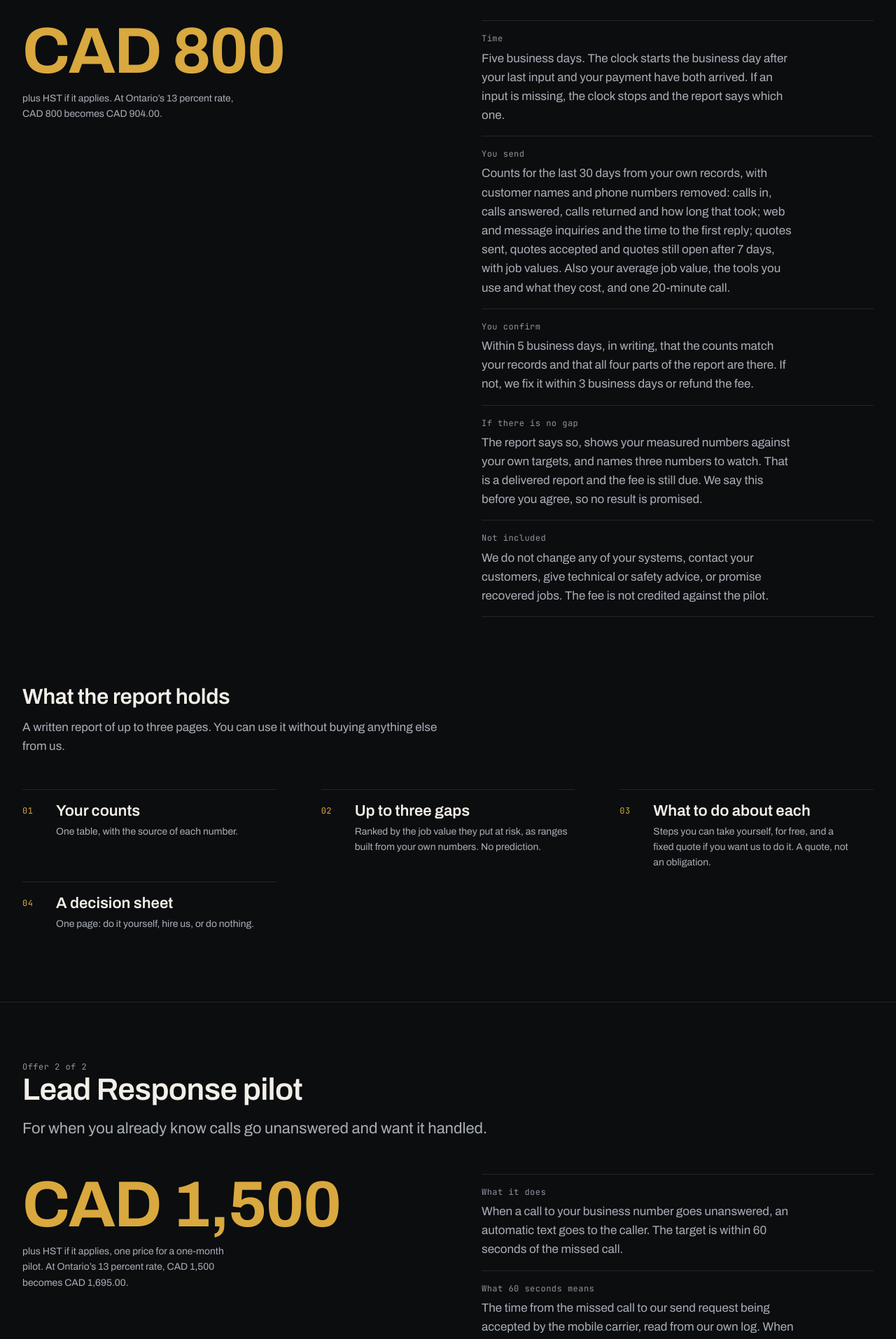
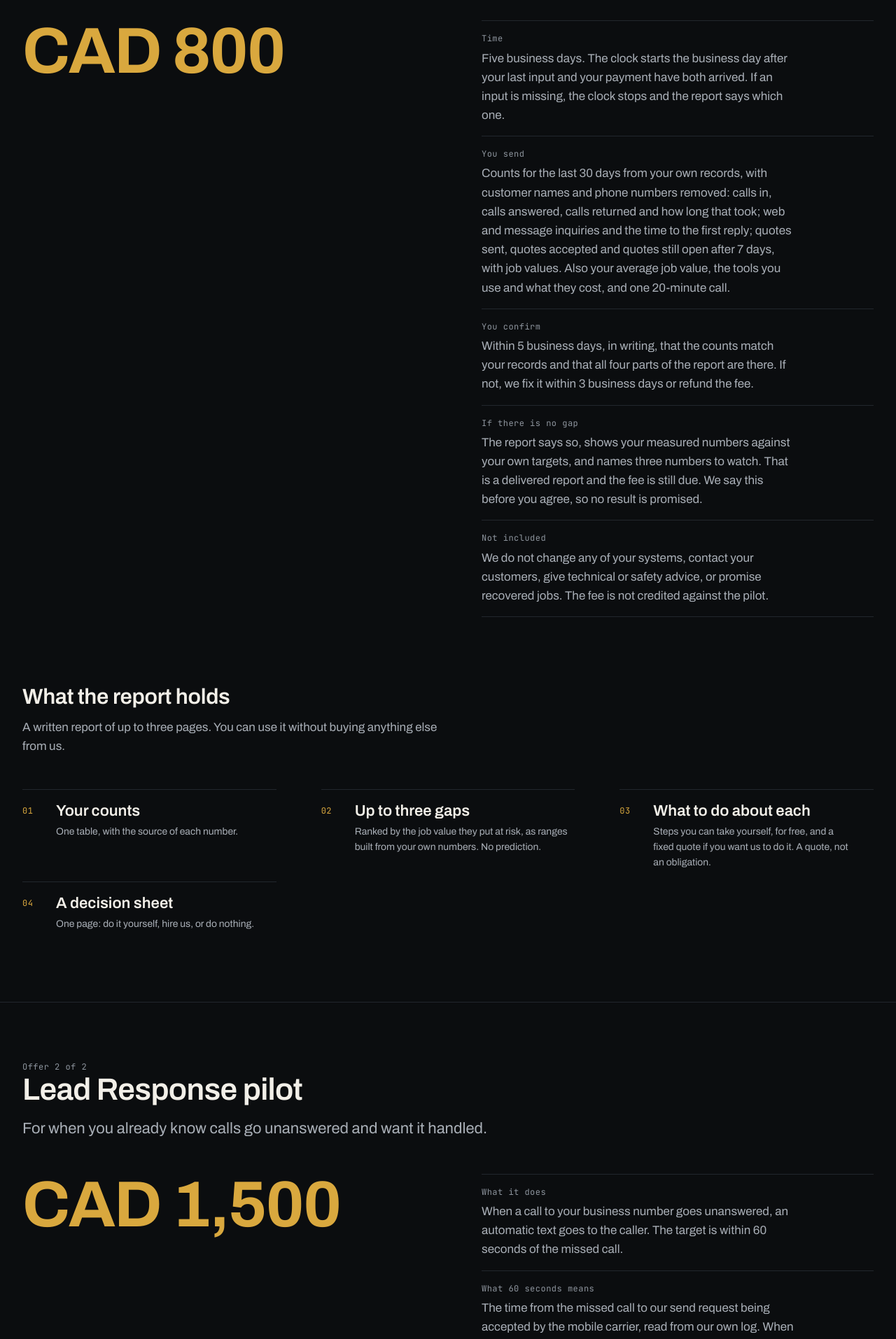
Before and after one commit to Mas-AI-Official/Mas-AI-Official, a Next.js app: page /growth in a window 1280 px wide. Shown: the part 1100-3014 px from the top of the page at 70% size. Built offline with nearby package versions, Linux system fonts and the light colour scheme.

Commit message:
fix(growth): show plain CAD prices with no HST or tax line
MAS-AI is not HST-registered and charges no HST. Remove the hst field, its
paragraph and the unused .gr-hst rule; prices read CAD 800 and CAD 1,500.

Co-Authored-By: Claude Sonnet 5.5 <noreply@anthropic.com>

```diff
--- a/src/app/growth/page.tsx
+++ b/src/app/growth/page.tsx
@@ -22,7 +22,6 @@ function OfferTerms({ offer }: { offer: Offer }) {
         <p className="wk-price">
           {offer.price}
         </p>
-        <p className="t-small gr-hst">{offer.hst}</p>
       </div>
       <dl className="wk-terms__list" data-reveal style={{ ['--i' as string]: 1 }}>
         {offer.terms.map((t) => (
--- a/src/content/growth.ts
+++ b/src/content/growth.ts
@@ -3,7 +3,7 @@
  *
  * Source of every term below: D:/Ideas/creative/campaigns/masai-launch-2026-10/growth/2026-10-21/dr004/
  * DR-004-APPENDIX.md AP5 (Leak Audit scope, direct pilot) and AP6 (Lead Response terms), PLAN-GATED.md S03 and S13.
- * Amounts are before HST. MAS-AI's HST status is an open owner decision (Y15), so the page says "if it applies".
+ * Prices are shown as plain CAD amounts with no tax line, by owner decision 2026-10-21. No tax claim is made on this page.
  * No client result, no customer quote and no deadline appears here on purpose. Banned claim words (tenant.json)
  * stay out of this file: no guarantee, certified, compliant, best, testimonial, uptime, engineer, case study.
  *
@@ -19,7 +19,7 @@ export const GROWTH = {
   meta: {
     title: 'MAS-AI Growth',
     description:
-      'Two fixed-price offers for owner-run trades and local service businesses in Ontario: a CAD 800 Leak Audit and a CAD 1,500 Lead Response pilot. Amounts are before HST.',
+      'Two fixed-price offers for owner-run trades and local service businesses in Ontario: a CAD 800 Leak Audit and a CAD 1,500 Lead Response pilot.',
   },
   lead: 'Fixed-price help for owner-run trades and local service businesses in Ontario. Find where calls and quotes go quiet, then decide whether to fix it yourself, hire us, or leave it alone.',
 
@@ -36,7 +36,6 @@ export const GROWTH = {
     name: 'Leak Audit',
     for: 'For when you are not sure where jobs leak.',
     price: 'CAD 800',
-    hst: 'plus HST if it applies. At Ontario’s 13 percent rate, CAD 800 becomes CAD 904.00.',
     terms: [
       {
         k: 'Time',
@@ -74,7 +73,6 @@ export const GROWTH = {
     name: 'Lead Response pilot',
     for: 'For when you already know calls go unanswered and want it handled.',
     price: 'CAD 1,500',
-    hst: 'plus HST if it applies, one price for a one-month pilot. At Ontario’s 13 percent rate, CAD 1,500 becomes CAD 1,695.00.',
     terms: [
       {
         k: 'What it does',
--- a/src/styles/work.css
+++ b/src/styles/work.css
@@ -200,7 +200,6 @@
 
 /* ---------- /growth/ ---------- */
 .gr-terms { margin-top: var(--space-7); align-items: start; }
-.gr-hst { margin-top: var(--space-3); max-width: 38ch; color: var(--text-2); }
 .gr-sub { margin-top: var(--space-9); }
 .gr-sub-intro { margin-top: var(--space-3); max-width: var(--measure); color: var(--text-2); }
 @media (min-width: 900px) { .gr-steps { grid-template-columns: repeat(3, minmax(0, 1fr)); } }
```
